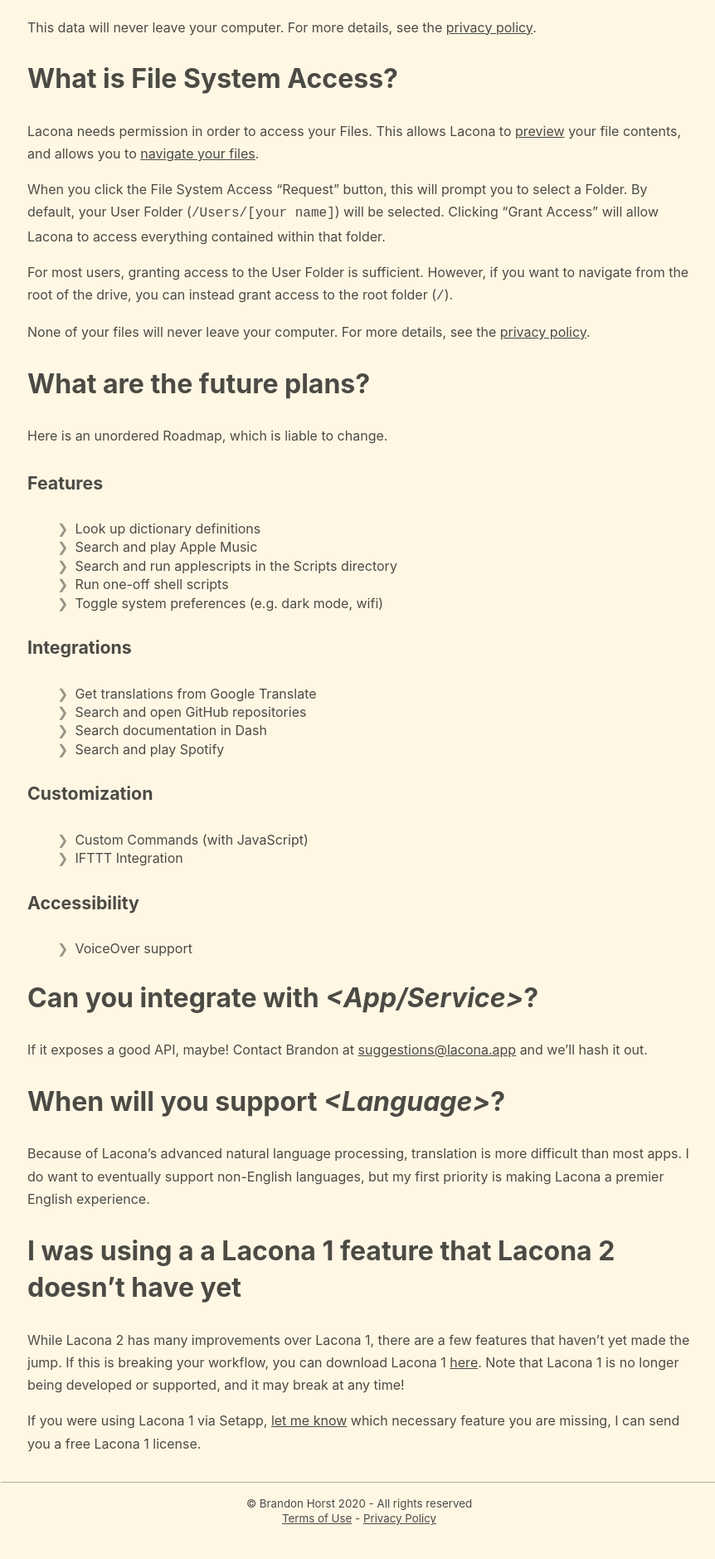
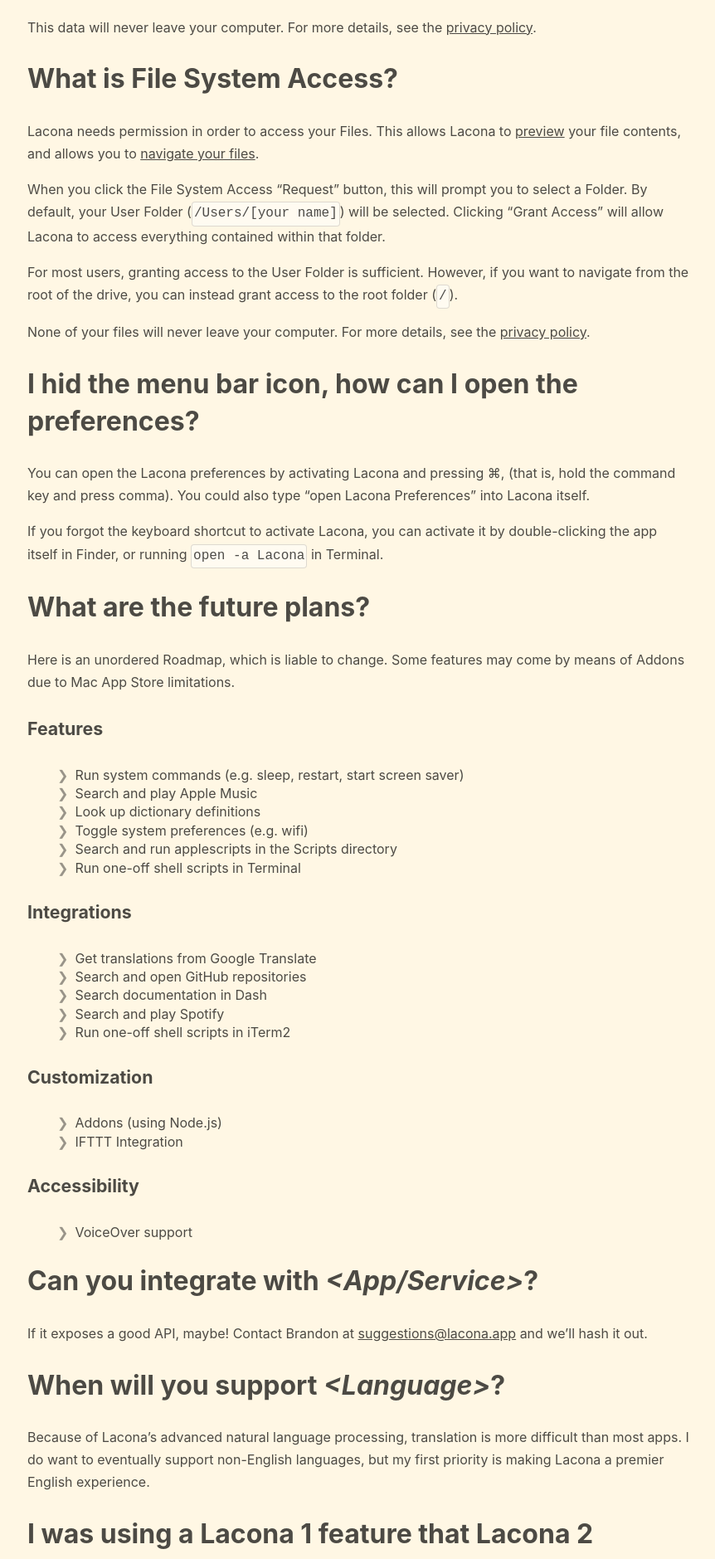
Before and after one commit to brandonhorst/app.lacona, a Jekyll site: the page built from faq.md, in a window 1280 px wide. Shown: the part 422-2301 px from the top of the page at 83% size, without its empty margins (207-1069 px from the left). Built offline with Jekyll 4.4.1, drawn with Linux system fonts in a browser that asks for light colours; before the commit the page ends 2278 px from its top, so only the background shows below that; some of the changed text lies outside the part shown.

Commit message:
Update for 2.4

```diff
--- a/css/main.css
+++ b/css/main.css
@@ -163,6 +163,11 @@
 }*/
 code {
   display: inline-block;
+  background: #FFF7;
+  border: 1px solid #0002;
+  border-radius: 4px;
+  padding: 0 2px;
+  margin: -1px 0;
 }
 hr {
   border: 1px solid rgba(0, 0, 0, 0.1);
--- a/faq.md
+++ b/faq.md
@@ -1,6 +1,7 @@
 ---
 layout: page
 title: FAQ
+description: Lacona FAQ
 ---
 
 ## What is Lacona Pro? {#pro}
@@ -25,17 +26,24 @@
 
 None of your files will never leave your computer. For more details, see the [privacy policy](/privacy).
 
-## What are the future plans?  {#roadmap}
+## I hid the menu bar icon, how can I open the preferences? {#show-preferences}
 
-Here is an unordered Roadmap, which is liable to change.
+You can open the Lacona preferences by activating Lacona and pressing ⌘, (that is, hold the command key and press comma). You could also type "open Lacona Preferences" into Lacona itself.
+
+If you forgot the keyboard shortcut to activate Lacona, you can activate it by double-clicking the app itself in Finder, or running `open -a Lacona` in Terminal.
+
+## What are the future plans? {#roadmap}
+
+Here is an unordered Roadmap, which is liable to change. Some features may come by means of Addons due to Mac App Store limitations.
 
 #### Features
 
+- Run system commands (e.g. sleep, restart, start screen saver)
+- Search and play Apple Music
 - Look up dictionary definitions
-- Search and play Apple Music
+- Toggle system preferences (e.g. wifi)
 - Search and run applescripts in the Scripts directory
-- Run one-off shell scripts
-- Toggle system preferences (e.g. dark mode, wifi)
+- Run one-off shell scripts in Terminal
 
 #### Integrations
 
@@ -43,10 +51,11 @@
 - Search and open GitHub repositories
 - Search documentation in Dash
 - Search and play Spotify
+- Run one-off shell scripts in iTerm2
 
 #### Customization
 
-- Custom Commands (with JavaScript)
+- Addons (using Node.js)
 - IFTTT Integration
 
 #### Accessibility
@@ -61,7 +70,7 @@
 
 Because of Lacona's advanced natural language processing, translation is more difficult than most apps. I do want to eventually support non-English languages, but my first priority is making Lacona a premier English experience.
 
-## I was using a a Lacona 1 feature that Lacona 2 doesn't have yet {#missing-feature}
+## I was using a Lacona 1 feature that Lacona 2 doesn't have yet {#missing-feature}
 
 While Lacona 2 has many improvements over Lacona 1, there are a few features that haven't yet made the jump. If this is breaking your workflow, you can download Lacona 1 [here](https://download.lacona.io/packages/latest/Lacona.zip). Note that Lacona 1 is no longer being developed or supported, and it may break at any time!
 
--- a/index.html
+++ b/index.html
@@ -74,6 +74,8 @@
       <li>Make calls (using FaceTime or a connected iPhone)</li>
       <li>Send messages (iMessage or SMS with connected iPhone)</li>
       <li>Send emails</li>
+      <li>Set system audio input and output devices</li>
+      <li>Change system settings (e.g. dark mode)</li>
       <li>[Pro] Search, create, and complete your to-dos in <a href="https://culturedcode.com" target="_blank">Things</a></li>
       <li>[Pro] Search, create, and delete your sheets in <a href="https://ulysses.app" target="_blank">Ulysses</a></li>
       <li>[Pro] Prevent your Mac from sleeping with <a href="https://sindresorhus.com/lungo" target="_blank">Lungo</a></li>
```
Also changed, not shown: guide.md (+1 -0 lines).
